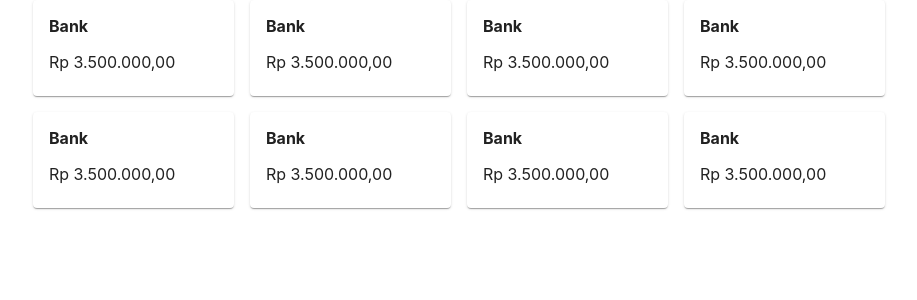
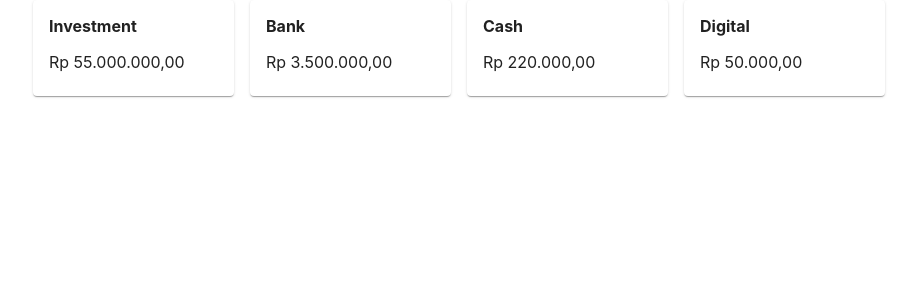
Before and after one commit to threeal/cofre, a React (Create React App) app in the folder app/: page / in a window 1280 px wide. Shown: the top 300 px of the page, without its empty margins (181-1098 px from the left). Built offline with nearby package versions, Linux system fonts and the light colour scheme.

Commit message:
app add `AccountGrid` component

```diff
--- a/app/src/App.tsx
+++ b/app/src/App.tsx
@@ -1,23 +1,18 @@
 import React from "react";
-import { Container, Grid } from "@mui/material";
-import { Account, AccountCard } from "./account";
+import { Container } from "@mui/material";
+import { Account, AccountGrid } from "./account";
 
 function App() {
-  const items = [];
-  for (let i = 0; i < 8; ++i) {
-    const account: Account = { name: "Bank", amount: 3500000 };
-    items.push(
-      <Grid item xs={6} sm={4} md={3}>
-        <AccountCard account={account} />
-      </Grid>
-    );
-  }
+  const accounts: Account[] = [
+    { name: "Investment", amount: 55000000 },
+    { name: "Bank", amount: 3500000 },
+    { name: "Cash", amount: 220000 },
+    { name: "Digital", amount: 50000 },
+  ];
   return (
     <div>
       <Container maxWidth="md">
-        <Grid container spacing={2}>
-          {items}
-        </Grid>
+        <AccountGrid accounts={accounts} />
       </Container>
     </div>
   );
--- /dev/null
+++ b/app/src/account/AccountGrid.tsx
@@ -0,0 +1,26 @@
+import React from "react";
+import { Grid } from "@mui/material";
+import { Account } from "./account";
+import AccountCard from "./AccountCard";
+
+interface Props {
+  accounts: Account[];
+}
+
+function AccountGrid({ accounts }: Props) {
+  const items = [];
+  for (const [i, account] of accounts.entries()) {
+    items.push(
+      <Grid key={i} item xs={6} sm={4} md={3}>
+        <AccountCard account={account} />
+      </Grid>
+    );
+  }
+  return (
+    <Grid container spacing={2}>
+      {items}
+    </Grid>
+  );
+}
+
+export default AccountGrid;
--- a/app/src/account/index.ts
+++ b/app/src/account/index.ts
@@ -1,4 +1,6 @@
 import AccountCard from "./AccountCard";
+import AccountGrid from "./AccountGrid";
 
 export type { Account } from "./account";
-export { AccountCard };
+
+export { AccountCard, AccountGrid };
--- a/app/tsconfig.json
+++ b/app/tsconfig.json
@@ -20,7 +20,7 @@
       "dom.iterable",
       "esnext"
     ],
-    "target": "es5",
+    "target": "es6",
     "skipLibCheck": true
   }
 }
```
Also changed, not shown: 1 other file (tests, documents, lock files or other folders).
